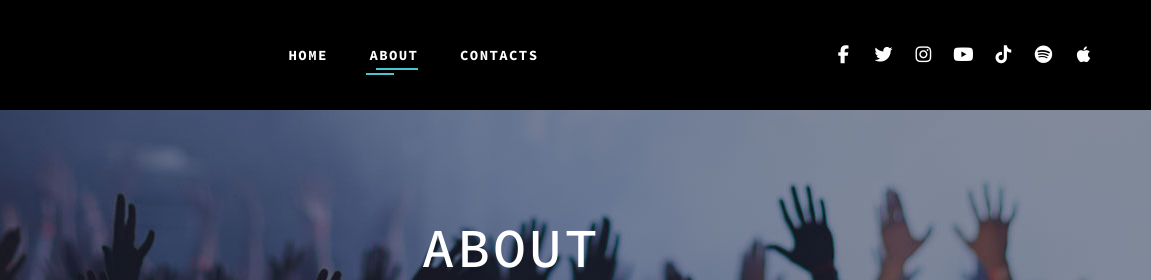
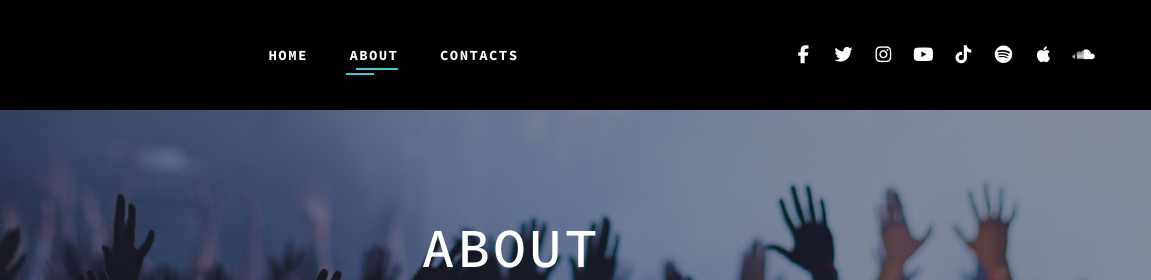
Before and after one commit to Chris-Imade/djfisika, a plain HTML site: page about.html in a window 1280 px wide. Shown: the top 280 px of the page, 129-1280 px from the left. Drawn offline with nearby package versions, Linux system fonts and the light colour scheme; a script that the page names is missing.

Commit message:
corrections made

```diff
--- a/about.html
+++ b/about.html
@@ -185,6 +185,13 @@
                         target="_blank"
                       ></a>
                     </li>
+                    <li>
+                      <a
+                        class="icon novi-icon socialite fa-soundcloud"
+                        href="https://on.soundcloud.com/AdrYTNJ8kFiF1QBt6"
+                        target="_blank"
+                      ></a>
+                    </li>
                   </ul>
                 </div>
               </div>
```
Also changed, not shown: contacts.html (+7 -0 lines), index.html (+8 -1 lines).
